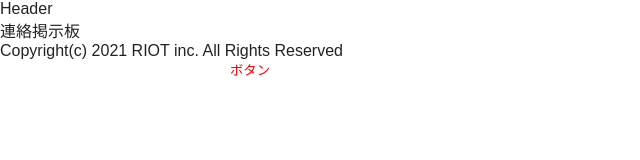
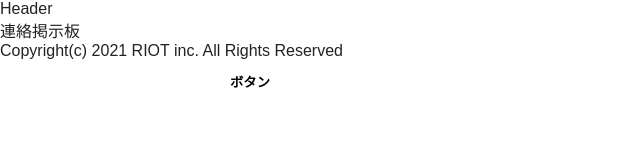
Before and after one commit to kimuniiii/Personal-Development, a Next.js app in the folder packages/client/: page /chatroom in a window 1280 px wide. Shown: the top 160 px of the page, without its empty margins (0-640 px from the left). Built offline with nearby package versions, Linux system fonts and the light colour scheme.

Commit message:
Buttonコンポーネントを新規で作成

```diff
--- /dev/null
+++ b/packages/client/src/components/common/Button/buttonStyleTypes.ts
@@ -0,0 +1,56 @@
+import { css } from '@emotion/react';
+
+import { COLOR_PALETTE } from 'src/styles/color_palette';
+
+export const buttonStyleTypes = {
+  PRIMARY: css`
+    background-color: ${COLOR_PALETTE.ACCENT_COLOR};
+    color: ${COLOR_PALETTE.BLACK};
+
+    &:hover {
+      opacity: 0.6;
+    }
+  `,
+  PRIMARY_DISABLED: css`
+    background-color: ${COLOR_PALETTE.GRAY};
+    color: ${COLOR_PALETTE.BLACK};
+  `,
+  SECONDARY: css`
+    background-color: ${COLOR_PALETTE.MAIN_COLOR};
+    color: ${COLOR_PALETTE.WHITE};
+
+    &:hover {
+      opacity: 0.6;
+    }
+  `,
+  SECONDARY_DISABLED: css`
+    border: none;
+    background-color: ${COLOR_PALETTE.GRAY};
+    color: ${COLOR_PALETTE.BLACK};
+  `,
+  TERTIARY: css`
+    border: 1px solid ${COLOR_PALETTE.MAIN_COLOR};
+    background-color: ${COLOR_PALETTE.WHITE};
+    color: ${COLOR_PALETTE.MAIN_COLOR};
+
+    &:hover {
+      opacity: 0.6;
+    }
+  `,
+  TERTIARY_DISABLED: css`
+    border: none;
+    background-color: ${COLOR_PALETTE.GRAY};
+    color: ${COLOR_PALETTE.BLACK};
+  `,
+  TEXT_LINK: css`
+    color: ${COLOR_PALETTE.MAIN_COLOR};
+
+    &:hover {
+      text-decoration: underline;
+    }
+  `,
+  TEXT_LINK_DISABLED: css`
+    background-color: ${COLOR_PALETTE.GRAY};
+    color: ${COLOR_PALETTE.BLACK};
+  `,
+};
--- a/packages/client/src/components/common/Button/index.tsx
+++ b/packages/client/src/components/common/Button/index.tsx
@@ -1,21 +1,124 @@
+import { css, SerializedStyles } from '@emotion/react';
 import styled from '@emotion/styled';
+import React from 'react';
 
-import type { VFC } from 'react';
+import type { ValueOf } from 'typings/ValueOf';
 
-type ButtonProps = JSX.IntrinsicElements['button'] & {
-  buttonContent: string;
-  width: `${number}px` | `${number}%` | `${number}vw`;
+import { buttonStyleTypes } from 'src/components/common/Button/buttonStyleTypes';
+
+import { FONT_SIZE } from 'src/styles/font_size';
+import { FONT_WEIGHT } from 'src/styles/font_weight';
+
+export type ButtonProps = JSX.IntrinsicElements['button'] & {
+  type: 'button' | 'submit' | 'reset';
+  styleTypes: 'primary' | 'secondary' | 'tertiary' | 'textLink';
+  /**
+   * 単位を含めた数値を当てはめる
+   * e.g : width='200px'
+   */
+  width: string;
+  fontSizeValue: ValueOf<typeof FONT_SIZE>;
+  onClick: React.MouseEventHandler<HTMLButtonElement>;
+  buttonContent?: string;
+  padding?: string;
+  fontWeight?: ValueOf<typeof FONT_WEIGHT>;
+  maxWidth?: string;
+  disabled?: boolean;
 };
 
-export const Button: VFC<ButtonProps> = ({ buttonContent, width, ...buttonProps }) => {
-  return (
-    <StButton width={width} {...buttonProps}>
-      {buttonContent}
+export const Button = React.forwardRef<HTMLButtonElement, ButtonProps>(
+  (
+    {
+      type,
+      styleTypes,
+      buttonContent,
+      onClick,
+      width,
+      fontSizeValue,
+      padding,
+      fontWeight,
+      maxWidth,
+      disabled = false,
+      ...buttonProps
+    },
+    ref,
+  ) => (
+    <StButton
+      {...buttonProps}
+      ref={ref}
+      type={type}
+      styleTypes={styleTypes}
+      width={width}
+      fontSizeValue={fontSizeValue}
+      padding={padding}
+      fontWeight={fontWeight}
+      maxWidth={maxWidth}
+      disabled={disabled}
+      onClick={onClick}
+    >
+      {buttonContent ?? buttonContent}
     </StButton>
-  );
-};
+  ),
+);
 
-const StButton = styled.button<Pick<ButtonProps, 'width'>>`
-  color: red;
-  width: ${({ width }): `${number}px` | `${number}%` | `${number}vw` => width};
+Button.displayName = 'Button';
+
+const StButton = styled.button<Omit<ButtonProps, 'buttonContent'>>`
+  display: block;
+  width: ${({ width }): string => width};
+  max-width: ${({ maxWidth }): string | null => (maxWidth !== undefined ? maxWidth : null)};
+  padding: ${({ padding }): string => padding ?? '16px'};
+  border-radius: 3px;
+  outline: none;
+  font-size: ${({ fontSizeValue }): string => fontSizeValue};
+  font-weight: ${({ fontWeight }): ValueOf<typeof FONT_WEIGHT> => fontWeight ?? FONT_WEIGHT.BOLD};
+  line-height: 1;
+  text-align: center;
+  white-space: nowrap;
+  cursor: pointer;
+
+  ${({ disabled }): SerializedStyles | null =>
+    disabled !== undefined && disabled
+      ? css`
+          pointer-events: none;
+          opacity: 0.45;
+        `
+      : null}
+
+  ${({ styleTypes, disabled }): SerializedStyles => {
+    switch (styleTypes) {
+      case 'primary':
+        return disabled
+          ? css`
+              ${buttonStyleTypes.PRIMARY_DISABLED}
+            `
+          : css`
+              ${buttonStyleTypes.PRIMARY}
+            `;
+      case 'secondary':
+        return disabled
+          ? css`
+              ${buttonStyleTypes.SECONDARY_DISABLED}
+            `
+          : css`
+              ${buttonStyleTypes.SECONDARY}
+            `;
+      case 'tertiary':
+        return disabled
+          ? css`
+              ${buttonStyleTypes.TERTIARY_DISABLED}
+            `
+          : css`
+              ${buttonStyleTypes.TERTIARY}
+            `;
+      case 'textLink':
+        return disabled
+          ? css`
+              ${buttonStyleTypes.TEXT_LINK_DISABLED}
+            `
+          : css`
+              ${buttonStyleTypes.TEXT_LINK}
+            `;
+    }
+  }}
 `;
```
Also changed, not shown: 1 other file (tests, documents, lock files or other folders).
